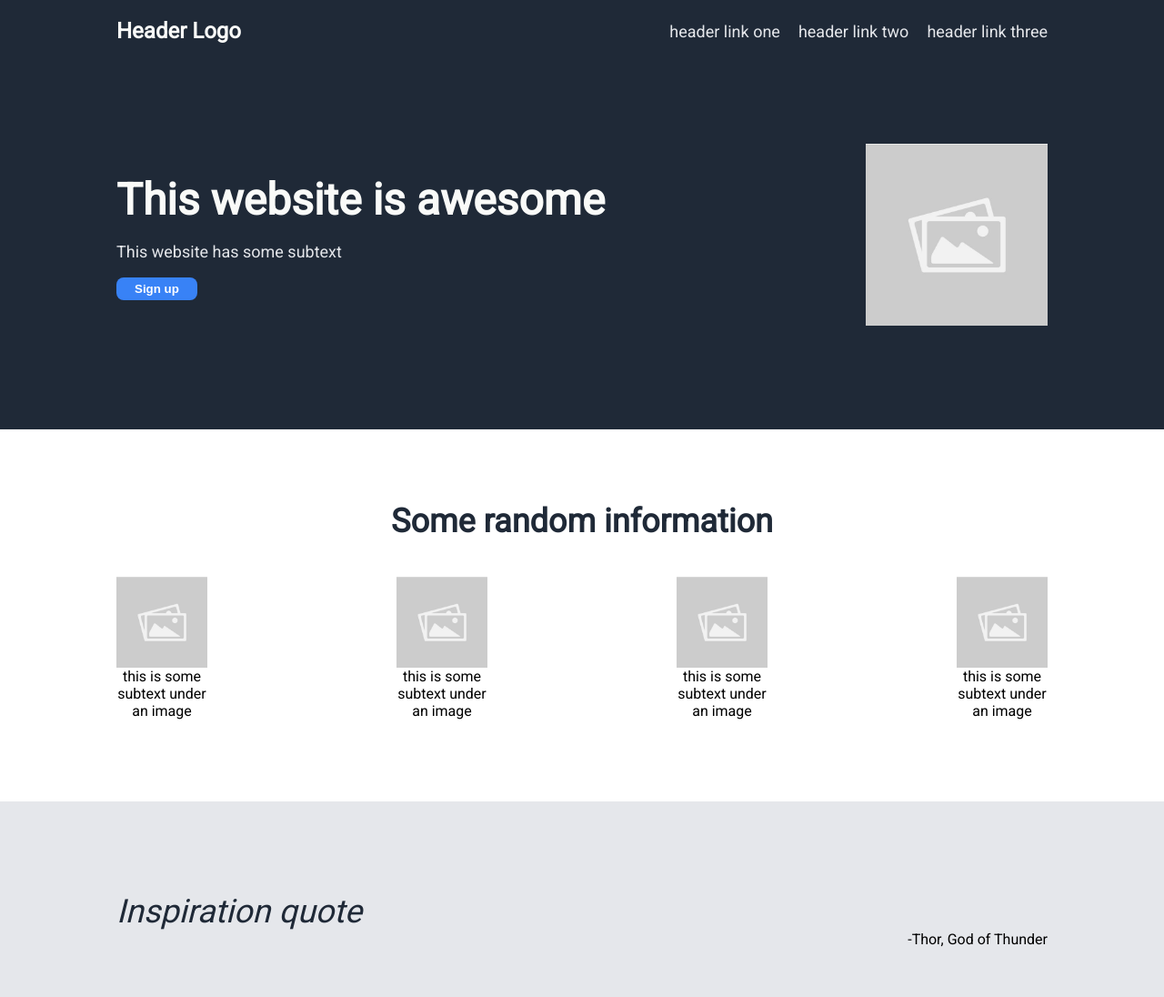
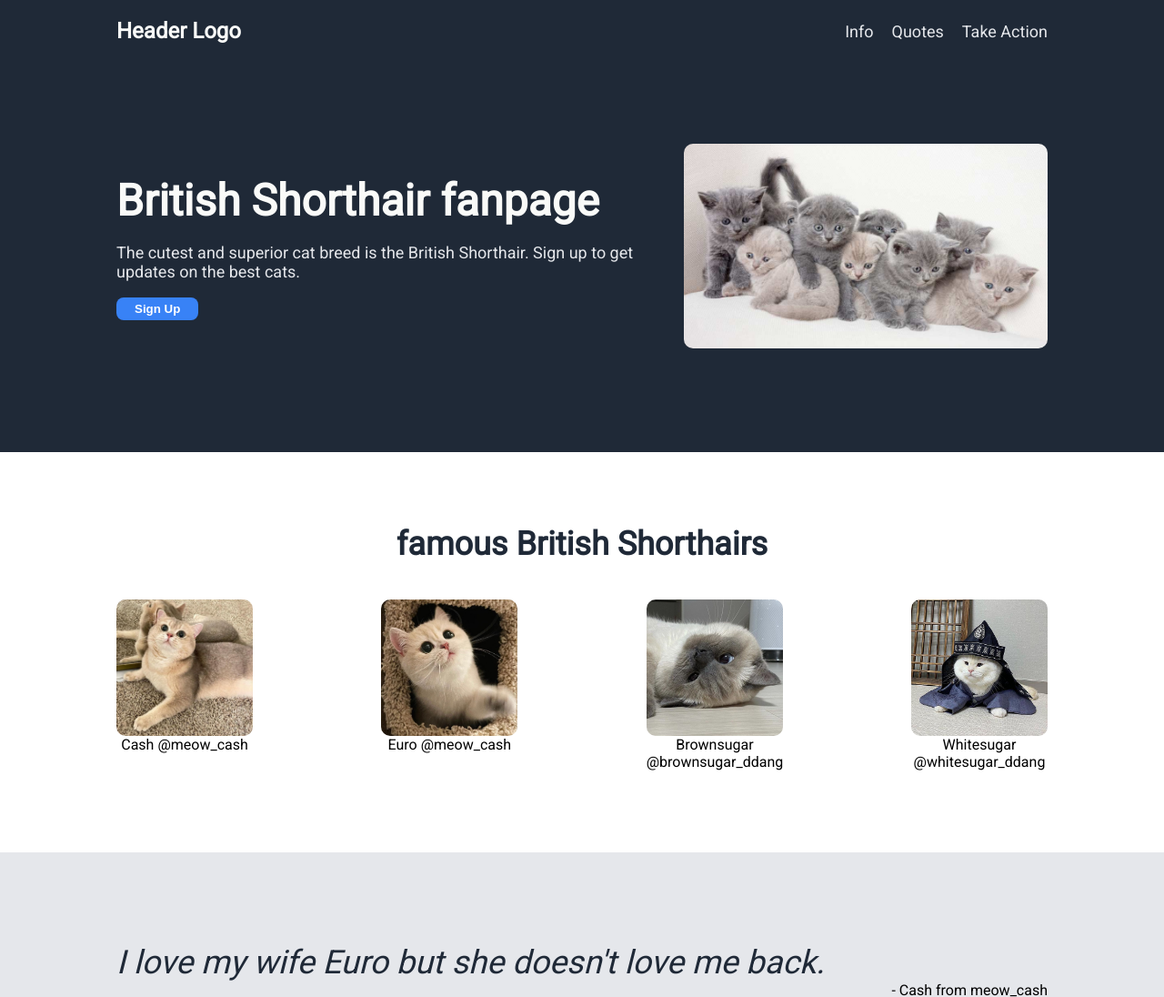
Before and after one commit to allennguyen01-Odin-Projects/landing-page, a plain HTML site: page index.html in a window 1280 px wide. Shown: the top 1096 px of the page at 91% size. Drawn offline with Linux system fonts and the light colour scheme.

Commit message:
Add images and basic custom text

```diff
--- a/index.html
+++ b/index.html
@@ -17,56 +17,57 @@
 			<div class="header">
 				<div class="header-logo-text">Header Logo</div>
 				<ul>
-					<li><a href="" class="header-link">header link one</a></li>
-					<li><a href="" class="header-link">header link two</a></li>
+					<li><a href="#info" class="header-link">Info</a></li>
+					<li><a href="#quote" class="header-link">Quotes</a></li>
 					<li>
-						<a href="" class="header-link">header link three</a>
+						<a href="#action" class="header-link">Take Action</a>
 					</li>
 				</ul>
 			</div>
 			<div class="hero">
 				<div>
-					<h1 class="hero-main">This website is awesome</h1>
-					<p class="hero-sub">This website has some subtext</p>
-					<button>Sign up</button>
+					<h1 class="hero-main">British Shorthair fanpage</h1>
+					<p class="hero-sub">
+						The cutest and superior cat breed is the British
+						Shorthair. Sign up to get updates on the best cats.
+					</p>
+					<button>Sign Up</button>
 				</div>
 				<div class="hero-image">
-					<img src="images/placeholder.jpg" alt="" width="200px" />
+					<img
+						src="images/british-shorthair-kittens.jpg"
+						alt=""
+						width="400px"
+					/>
 				</div>
 			</div>
 		</header>
 		<div class="info">
-			<div class="info-header">Some random information</div>
+			<div class="info-header">famous British Shorthairs</div>
 			<div class="cards">
 				<div>
-					<img src="images/placeholder.jpg" width="100px" alt="" />
-					<div class="card-text">
-						this is some subtext under an image
-					</div>
+					<img src="images/cash.jpg" width="150px" alt="" />
+					<div class="card-text">Cash @meow_cash</div>
 				</div>
 				<div>
-					<img src="images/placeholder.jpg" width="100px" alt="" />
-					<div class="card-text">
-						this is some subtext under an image
-					</div>
+					<img src="images/euro.jpg" width="150px" alt="" />
+					<div class="card-text">Euro @meow_cash</div>
 				</div>
 				<div>
-					<img src="images/placeholder.jpg" width="100px" alt="" />
-					<div class="card-text">
-						this is some subtext under an image
-					</div>
+					<img src="images/brownsugar.jpeg" width="150px" alt="" />
+					<div class="card-text">Brownsugar @brownsugar_ddang</div>
 				</div>
 				<div>
-					<img src="images/placeholder.jpg" width="100px" alt="" />
-					<div class="card-text">
-						this is some subtext under an image
-					</div>
+					<img src="images/whitesugar.jpg" width="150px" alt="" />
+					<div class="card-text">Whitesugar @whitesugar_ddang</div>
 				</div>
 			</div>
 		</div>
 		<div class="quote">
-			<div class="quote-text">Inspiration quote</div>
-			<div class="quoter">-Thor, God of Thunder</div>
+			<div class="quote-text">
+				I love my wife Euro but she doesn't love me back.
+			</div>
+			<div class="quoter">- Cash from meow_cash</div>
 		</div>
 		<div class="action">
 			<div class="action-container">
--- a/styles.css
+++ b/styles.css
@@ -12,6 +12,10 @@ header,
 footer {
 	background-color: #1f2937;
 	color: white;
+}
+
+img {
+	border-radius: 10px;
 }
 
 .header {
@@ -97,7 +101,8 @@ footer {
 	flex-direction: column;
 	align-items: center;
 	justify-content: flex-start;
-	max-width: 100px;
+	max-width: 150px;
+	flex-wrap: wrap;
 }
 
 .card-text {
```
Also changed, not shown: images/british-shorthair-kittens.jpg (added), images/brownsugar.jpeg (added), images/cash.jpg (added), images/euro.jpg (added), images/whitesugar.jpg (added), images/whitesugar_full.jpeg (added).
